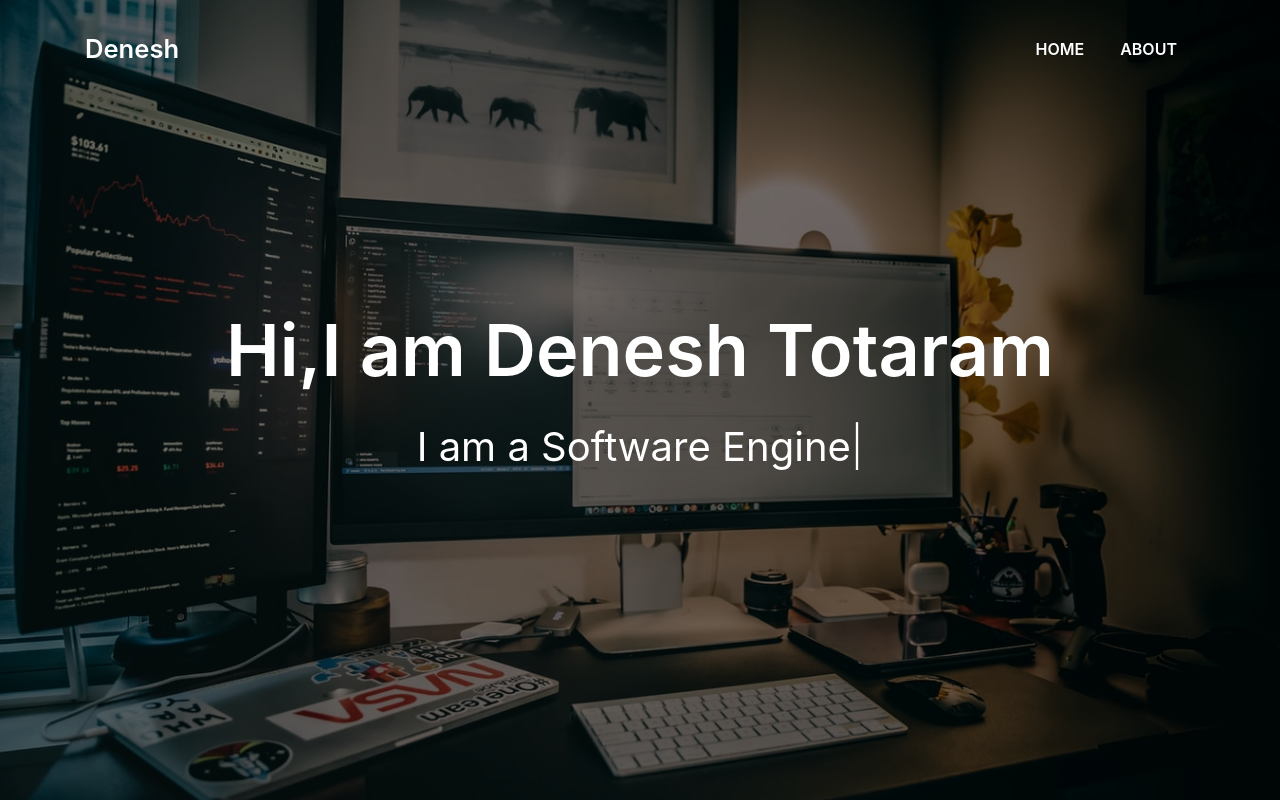
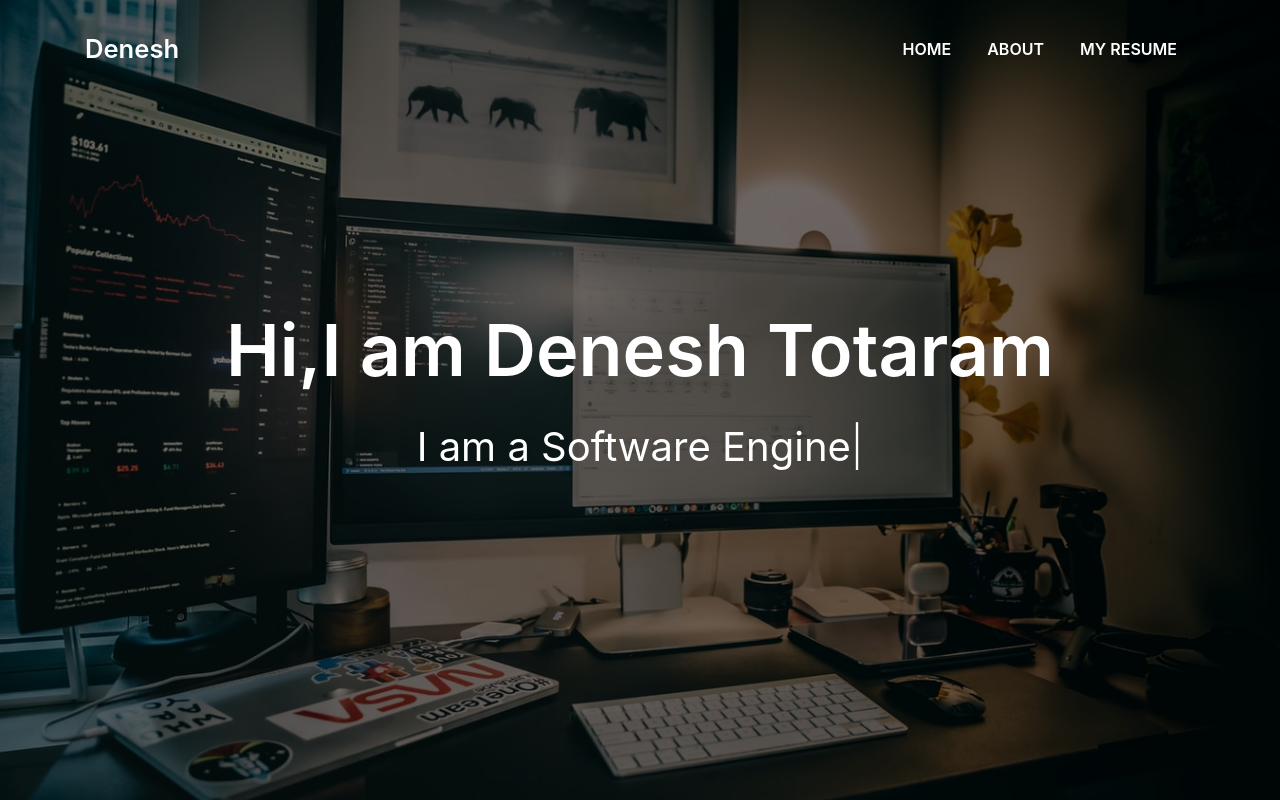
Before and after one commit to DeneshTotaram/MyPortfolio, a plain HTML site: page index.html in a window 1280 px wide. Shown: the top 800 px of the page. Drawn offline with Linux system fonts and the light colour scheme; files whose address does not match are found by name.

Commit message:
added resume to navbar, added resume to the site

```diff
--- a/index.html
+++ b/index.html
@@ -76,7 +76,13 @@
 							<a class="nav-link js-scroll" href="#about"
 								>About</a
 							>
-						</li>
+            </li>
+ 						<li class="nav-item">
+							<a class="nav-link js-scroll" href="./assets/DeneshResume2020.pdf"
+								>My Resume</a
+							>
+            </li>
+
 					</ul>
 				</div>
 			</div>
```
Also changed, not shown: 1 other file.
